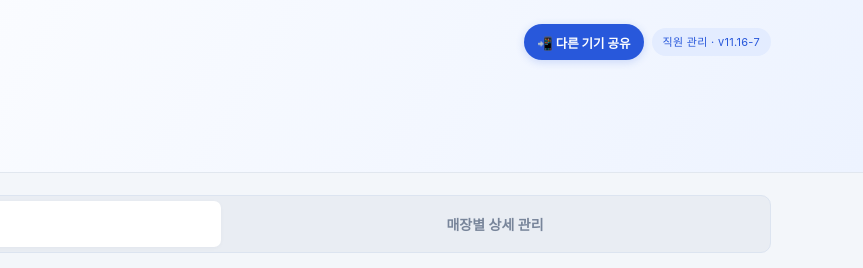
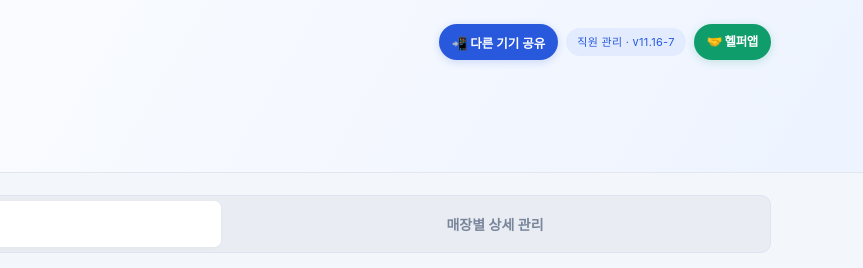
Before and after one commit to houseck-rgb/choiteam, a plain HTML site: page index.html in a window 1280 px wide. Shown: the top 268 px of the page, 417-1280 px from the left. Drawn offline with Linux system fonts and the light colour scheme.

Commit message:
Add files via upload

```diff
--- a/index.html
+++ b/index.html
@@ -139,6 +139,7 @@
   .legend i{display:inline-block;width:10px;height:10px;border-radius:3px;margin-right:3px;vertical-align:-1px;}
   .oc .more{font-size:9px;color:var(--sub);font-weight:800;}
   .settle{margin-top:8px;padding:10px 12px;border-radius:10px;background:#fff;border:1px solid #cfe3d6;font-size:13px;line-height:1.6;color:#1c2434}.settle .sh2{font-weight:800;color:#168364;margin-bottom:4px}.settle .sr{display:grid;grid-template-columns:auto 1fr;gap:8px;padding:4px 0;border-bottom:1px dashed #e4e8f0}.settle .sr b{white-space:nowrap}.settle .sr span{color:#55627a}.settle .st{padding-top:6px}.settle .st b{font-size:15px;color:#168364}.settle small{color:#727c8e}.settle button{width:100%;margin-top:8px;padding:10px;border-radius:9px;border:1px solid #b7e0cc;background:#effaf4;color:#168364;font-family:inherit;font-size:13.5px;font-weight:700}
+  .helperLink{display:inline-flex;align-items:center;border-radius:20px;background:#0f9d6b;color:#fff;font-size:12.5px;font-weight:700;padding:8px 13px;min-height:36px;box-sizing:border-box;white-space:nowrap;text-decoration:none;box-shadow:0 2px 8px #0f9d6b33}
   .devShare{border:0;border-radius:20px;background:#2858db;color:#fff;font-family:inherit;font-size:12.5px;font-weight:700;padding:8px 13px;min-height:36px;white-space:nowrap;box-shadow:0 2px 8px #2858db33}
   @media(max-width:420px){.workspaceTag{display:none}}
   .calMode{display:grid;grid-template-columns:1fr 1fr;gap:6px;margin-bottom:8px}.calMode button{padding:9px 6px;border-radius:10px;border:1.5px solid #e4e8f0;background:#fff;font-family:inherit;font-size:13.5px;font-weight:800;color:#8b96a8;line-height:1.3}.calMode button small{display:block;font-size:10.5px;font-weight:500}.calMode button.on{border-color:#168364;background:#e7f5ef;color:#168364}
@@ -385,7 +386,7 @@ header{padding:24px 24px 26px;background:linear-gradient(120deg,#fff,#edf3ff)}
 </head>
 <body>
 
-<header><div class="headerInner"><div class="brandLine"><div class="wordmark"><span class="brandDot"></span>CHOI CEO <span style="font-weight:400;color:#9aa4b5">/ PEOPLE</span></div><span style="display:flex;align-items:center;gap:8px"><button type="button" class="devShare" onclick="exportData()">📲 다른 기기 공유</button><span class="workspaceTag">직원 관리 · v11.16-7</span></span></div>
+<header><div class="headerInner"><div class="brandLine"><div class="wordmark"><span class="brandDot"></span>CHOI CEO <span style="font-weight:400;color:#9aa4b5">/ PEOPLE</span></div><span style="display:flex;align-items:center;gap:8px"><button type="button" class="devShare" onclick="exportData()">📲 다른 기기 공유</button><span class="workspaceTag">직원 관리 · v11.16-7</span><a class="helperLink" href="https://helperpay.vercel.app/" target="_blank" rel="noopener">🤝 헬퍼앱</a></span></div>
   <div class="title" id="hTitle">구로점 직원 리스트</div>
   <div class="sub">함께 일하는 사람들, 한눈에 관리하세요.</div>
 </div></header>
```
